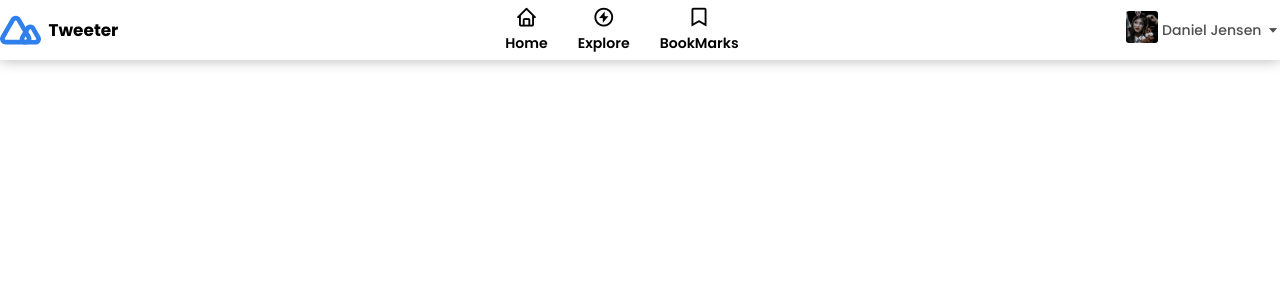
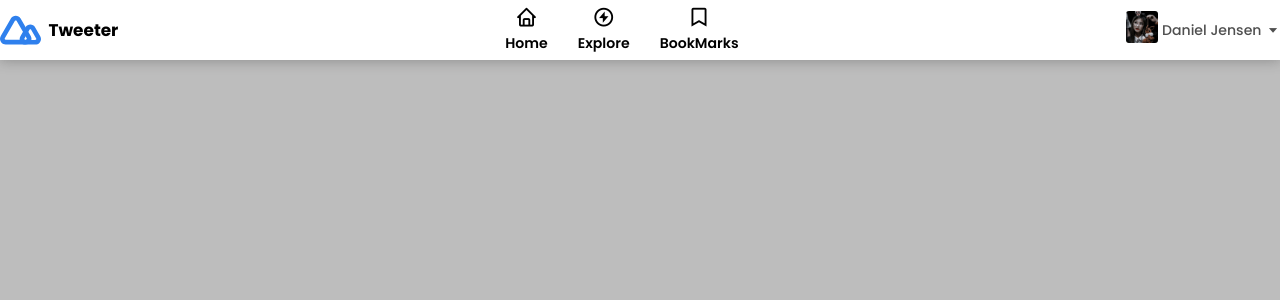
Before and after one commit to yazaldefilimonepinto/tweeter, a Next.js app: page / in a window 1280 px wide. Shown: the top 300 px of the page. Built offline with nearby package versions, Linux system fonts and the light colour scheme.

Commit message:
style: change style

```diff
--- a/src/styles/main/global.scss
+++ b/src/styles/main/global.scss
@@ -1,5 +1,5 @@
 @import './variables.scss';
-html{
+html {
   padding: 0;
   margin: 0;
   color: $text-color;
@@ -19,9 +19,9 @@ html {
 
 body {
   margin: 0 0 $header-height 0;
-  font-family: $container-color;
+  font-family: $body-font;
   font-size: $normal-font-size;
-  background-color: $body-color;
+  background-color: $container-color;
   color: $text-color;
 }
 
@@ -51,3 +51,8 @@ img {
   display: grid;
   gap: 1.5rem;
 }
+@media screen and (min-width: 770px) {
+  body {
+    margin: 0px;
+  }
+}
```
